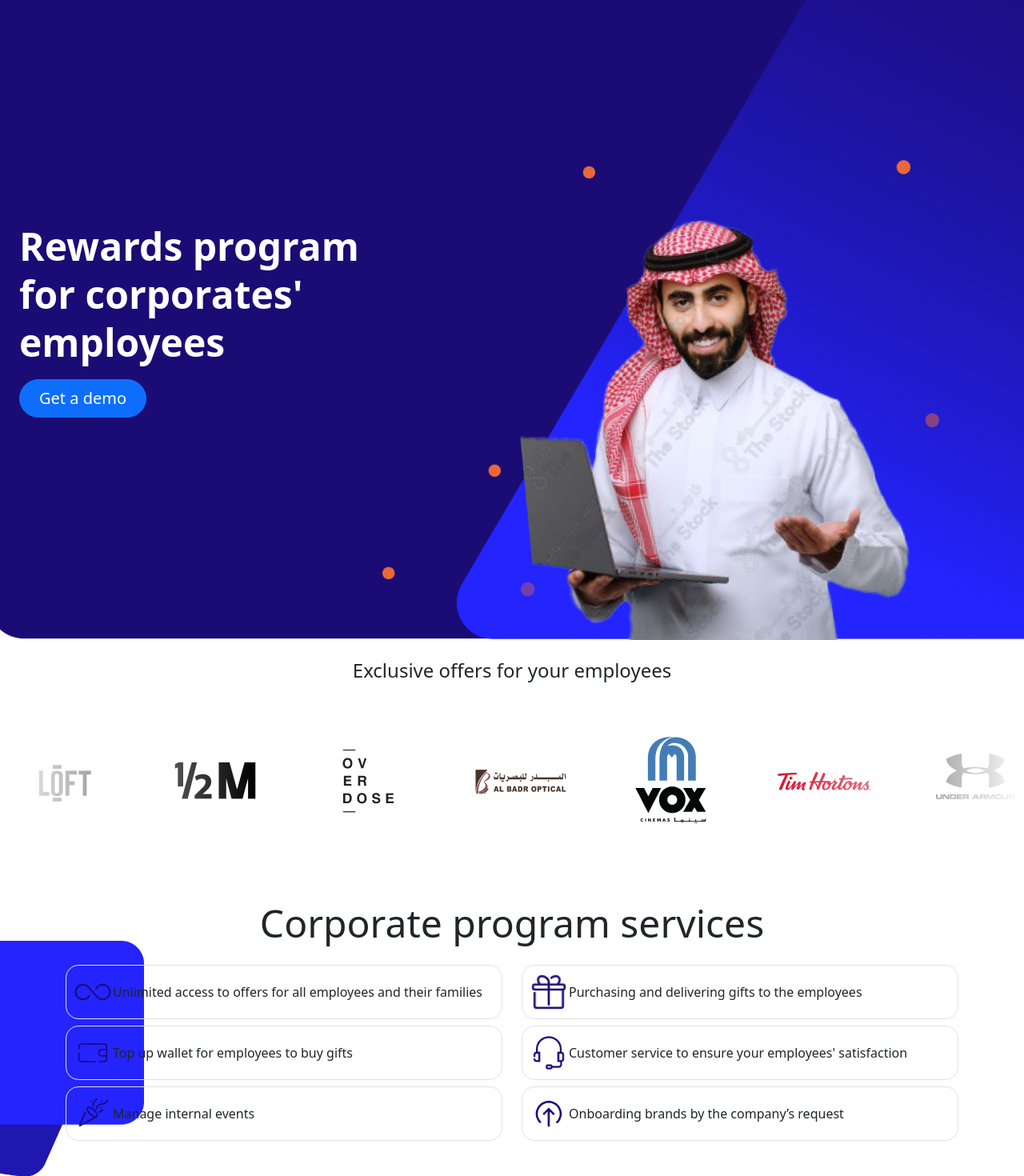
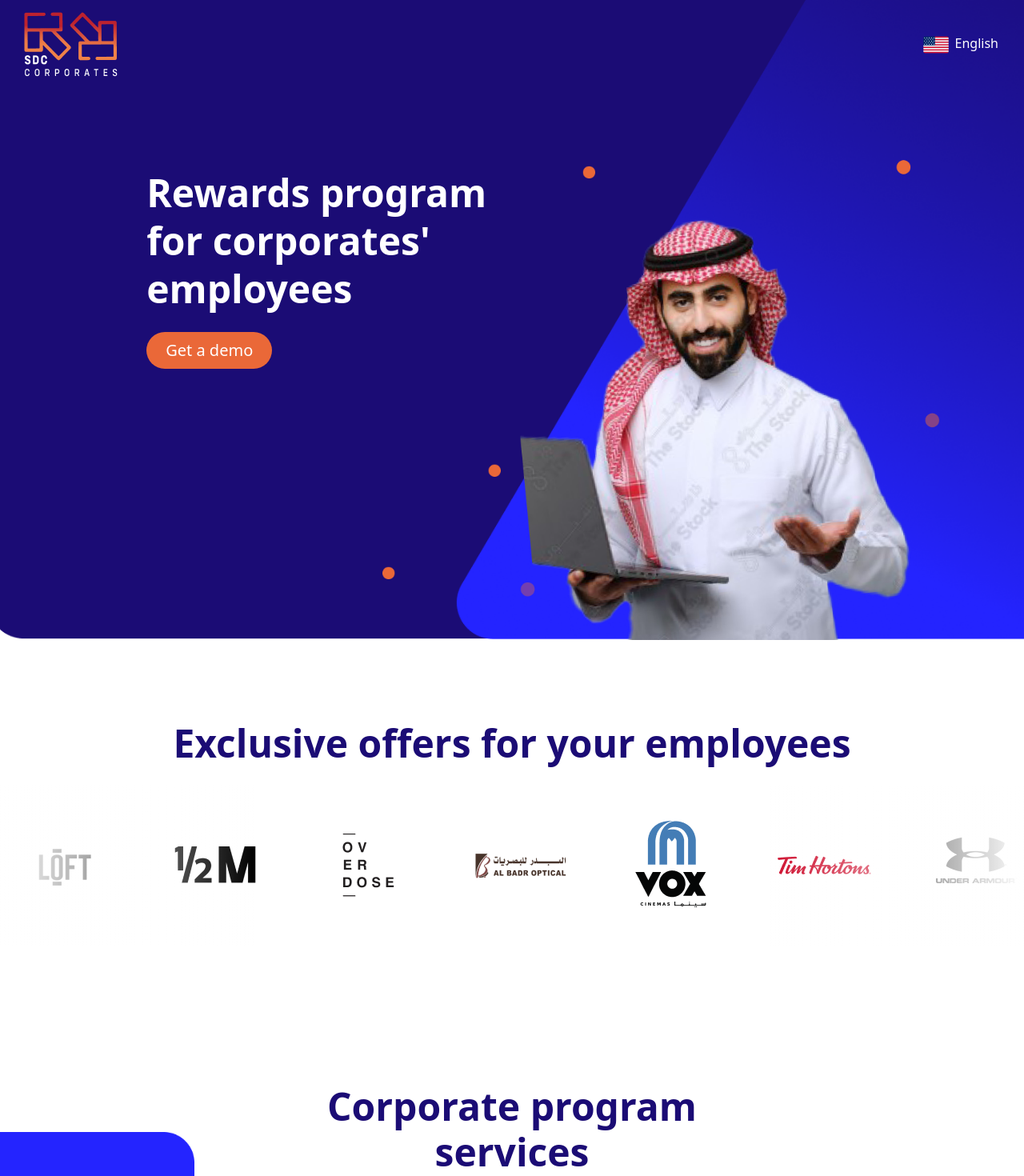
Before and after one commit to mercurystudio99/corporates, a Vue app: page / in a window 1280 px wide. Shown: the top 1470 px of the page at 80% size. Built offline with nearby package versions, Linux system fonts and the light colour scheme.

Commit message:
minor change

```diff
--- a/src/components/Landing.vue
+++ b/src/components/Landing.vue
@@ -9,25 +9,36 @@
 
 <template>
   <div>
+    <!-- hero section -->
+    <section>
       <div class="position-relative">
-      <div class="bg-image px-4 position-relative d-flex align-items-center"
+        <div class="bg-image px-4 position-relative"
           style="background-image: url('assets/images/hero.png'); background-size: cover; background-position: bottom; height: 100vh;">
-        <div class="col-lg-6" style="z-index: 3">
+          <div class="d-flex justify-content-between align-items-center">
+            <img src="../../public/assets/images/logo.png"/>
+            <div class="d-block">
+              <img src="../../public/assets/images/flag_us.png"/><span class="mx-2 text-white">English</span>
+            </div>
+          </div>
+          <div class="container my-100 mx-10">
+            <div class="col-lg-6 px-4" style="z-index: 3">
               <h2 class="display-5 fw-bold lh-1 mb-3 text-white lh-sm">Rewards program<br /> for corporates'<br /> employees</h2>
-          <div class="d-grid gap-2 d-md-flex justify-content-md-start">
-            <button type="button" class="btn btn-primary btn-lg px-4 me-md-2 rounded-pill">Get a demo</button>
+              <div class="d-grid gap-2 d-md-flex justify-content-md-start my-4">
+                <button type="button" class="btn btn-primary btn-lg px-4 me-md-2 rounded-pill bg-secondary-normal border-0">Get a demo</button>
+              </div>
             </div>
           </div>
           <div class="position-absolute bottom-0" style="right:8%">
-          <img width="700px" src="../../public/assets/images/service.png" class="d-block " loading="lazy">
+            <img width="700" src="../../public/assets/images/service.png" class="d-block " loading="lazy">
           </div>
         </div>
       </div>
+    </section>
 
     <!-- offers section -->
     <section>
-      <div class="position-relative">
-        <h4 class="text-center my-4">Exclusive offers for your employees</h4>
+      <div class="position-relative my-100">
+        <h2 class="my-4 display-5 text-center text-primary-thick fw-bold">Exclusive offers for your employees</h2>
         <!-- Carousel -->
         <div class="slider">
           <div class="slide-track">
@@ -93,63 +104,63 @@
         <div class="container">
           <div class="row justify-content-md-center">
             <div class="col-12 col-md-10 col-lg-8 col-xl-7 col-xxl-6">
-              <h2 class="mb-4 display-5 text-center">Corporate program services</h2>
+              <h2 class="my-4 display-5 text-center text-primary-thick fw-bold">Corporate program services</h2>
             </div>
           </div>
         </div>
 
         <div class="container overflow-hidden">
-          <div class="row gx-4 gy-2">
-            <div class="col-6 align-self-center">
-              <div class="border border-1 rounded-4 p-2">
+          <div class="row gx-4 gy-2 my-4">
+            <div class="col-6">
+              <div class="border border-1 border-primary-thick rounded-4 p-2 bg-white">
                 <div class="d-flex justify-content-start align-items-center">
                   <img src="../../public/assets/images/icon_infinite_dark.png" width="50" height="50" />
-                  <span>Unlimited access to offers for all employees and their families</span>
+                  <span class="mx-2">Unlimited access to offers for all employees and their families</span>
                 </div>
               </div>
             </div>
 
-            <div class="col-6 align-self-center">
-              <div class="border border-1 rounded-4 p-2">
+            <div class="col-6">
+              <div class="border border-1 border-primary-thick rounded-4 p-2 bg-white">
                 <div class="d-flex justify-content-start align-items-center">
                   <img src="../../public/assets/images/icon_gift_dark.png" width="50" height="50" />
-                  <span>Purchasing and delivering gifts to the employees</span>
+                  <span class="mx-2">Purchasing and delivering gifts to the employees</span>
                 </div>
               </div>
             </div>
 
-            <div class="col-6 align-self-center">
-              <div class="border border-1 rounded-4 p-2">
+            <div class="col-6">
+              <div class="border border-1 border-primary-thick rounded-4 p-2 bg-white">
                 <div class="d-flex justify-content-start align-items-center">
                   <img src="../../public/assets/images/icon_wallet_dark.png" width="50" height="50" />
-                  <span>Top up wallet for employees to buy gifts</span>
+                  <span class="mx-2">Top up wallet for employees to buy gifts</span>
                 </div>
               </div>
             </div>
 
-            <div class="col-6 align-self-center">
-              <div class="border border-1 rounded-4 p-2">
+            <div class="col-6">
+              <div class="border border-1 border-primary-thick rounded-4 p-2 bg-white">
                 <div class="d-flex justify-content-start align-items-center">
                   <img src="../../public/assets/images/icon_tool_dark.png" width="50" height="50" />
-                  <span>Customer service to ensure your employees' satisfaction</span>
+                  <span class="mx-2">Customer service to ensure your employees' satisfaction</span>
                 </div>
               </div>
             </div>
 
-            <div class="col-6 align-self-center">
-              <div class="border border-1 rounded-4 p-2">
+            <div class="col-6">
+              <div class="border border-1 border-primary-thick rounded-4 p-2 bg-white">
                 <div class="d-flex justify-content-start align-items-center">
                   <img src="../../public/assets/images/icon_congrat_dark.png" width="50" height="50" />
-                  <span>Manage internal events</span>
+                  <span class="mx-2">Manage internal events</span>
                 </div>
               </div>
             </div>
 
-            <div class="col-6 align-self-center">
-              <div class="border border-1 rounded-4 p-2">
+            <div class="col-6">
+              <div class="border border-1 border-primary-thick rounded-4 p-2 bg-white">
                 <div class="d-flex justify-content-start align-items-center">
                   <img src="../../public/assets/images/icon_upload_dark.png" width="50" height="50" />
-                  <span>Onboarding brands by the company’s request</span>
+                  <span class="mx-2">Onboarding brands by the company’s request</span>
                 </div>
               </div>
             </div>
@@ -164,13 +175,13 @@
     <section>
       <div class="container">
         <div class="row justify-content-md-center">
-          <div class="col-12 col-md-10 col-lg-8 col-xl-7 col-xxl-6">
-            <h2 class="mb-4 display-5 text-center">App with your company identity</h2>
+          <div class="col-12">
+            <h2 class="my-4 display-5 text-center text-primary-thick fw-bold">App with your company identity</h2>
           </div>
         </div>
       </div>
 
-      <div class="d-flex overflow-auto px-4">
+      <div class="d-flex overflow-auto px-4 my-4">
         <div class="mx-4">
           <img src="../../public/assets/images/phone1.png" height="500"/>
         </div>
@@ -190,9 +201,9 @@
     </section>
 
     <!-- companies section -->
-    <section>
+    <section class="my-100">
       <div class="position-relative">
-        <h4 class="text-center my-4">Companies that trust us</h4>
+        <h2 class="my-4 display-5 text-center text-primary-thick fw-bold">Companies that trust us</h2>
         <!-- Carousel -->
         <div class="slider">
           <div class="slide-track">
@@ -262,13 +273,13 @@
       <div class="position-relative">
         <div class="container">
           <div class="row justify-content-md-center">
-            <div class="col-12 col-md-10 col-lg-8 col-xl-7 col-xxl-6">
-              <h2 class="my-4 display-5 text-center">App Features</h2>
+            <div class="col-12">
+              <h2 class="my-4 display-5 text-center text-primary-thick fw-bold">App Features</h2>
             </div>
           </div>
         </div>
 
-        <div id="carouselFeatureIndicators" class="carousel slide" data-bs-ride="carousel">
+        <div id="carouselFeatureIndicators" class="carousel slide my-4" data-bs-ride="carousel">
           <div class="carousel-indicators">
             <div data-bs-target="#carouselFeatureIndicators" data-bs-slide-to="0" class="active rounded-circle" aria-current="true" aria-label="Slide 1"></div>
             <div data-bs-target="#carouselFeatureIndicators" data-bs-slide-to="1" class="rounded-circle" aria-label="Slide 2"></div>
@@ -280,7 +291,7 @@
                   <div class="row">
                     <div class="col">
                       <div class="mx-auto w-50">
-                        <div class="bg-dark rounded-4 p-4 mx-4">
+                        <div class="bg-primary-thick rounded-4 p-4 mx-4">
                             <img src="../../public/assets/images/icon_infinite_light.png" width="100%" height="100%" />
                         </div>
                         <h5 class="text-center my-4">Unlimited Discounts and offers</h5>
@@ -288,7 +299,7 @@
                     </div>
                     <div class="col">
                       <div class="mx-auto w-50">
-                        <div class="bg-dark rounded-4 p-4 mx-4">
+                        <div class="bg-primary-normal rounded-4 p-4 mx-4">
                             <img src="../../public/assets/images/icon_phone_light.png" width="100%" height="100%" />
                         </div>
                         <h5 class="text-center my-4">Brands information</h5>
@@ -296,7 +307,7 @@
                     </div>
                     <div class="col">
                       <div class="mx-auto w-50">
-                        <div class="bg-dark rounded-4 p-4 mx-4">
+                        <div class="bg-primary-thin rounded-4 p-4 mx-4">
                             <img src="../../public/assets/images/icon_clock_light.png" width="100%" height="100%" />
                         </div>
                         <h5 class="text-center my-4">Track your savings</h5>
@@ -313,7 +324,7 @@
                   <div class="row">
                     <div class="col">
                       <div class="mx-auto w-50">
-                        <div class="bg-dark rounded-4 p-4 mx-4">
+                        <div class="bg-primary-thin rounded-4 p-4 mx-4">
                             <img src="../../public/assets/images/icon_clock_light.png" width="100%" height="100%" />
                         </div>
                         <h5 class="text-center my-4">Track your savings</h5>
@@ -321,7 +332,7 @@
                     </div>
                     <div class="col">
                       <div class="mx-auto w-50">
-                        <div class="bg-dark rounded-4 p-4 mx-4">
+                        <div class="bg-primary-thick rounded-4 p-4 mx-4">
                             <img src="../../public/assets/images/icon_wallet_light.png" width="100%" height="100%" />
                         </div>
                         <h5 class="text-center my-4">Discounts, Guaranteed</h5>
@@ -329,7 +340,7 @@
                     </div>
                     <div class="col">
                       <div class="mx-auto w-50">
-                        <div class="bg-dark rounded-4 p-4 mx-4">
+                        <div class="bg-primary-normal rounded-4 p-4 mx-4">
                             <img src="../../public/assets/images/icon_star_light.png" width="100%" height="100%" />
                         </div>
                         <h5 class="text-center my-4">Points on every transaction</h5>
@@ -346,12 +357,12 @@
     </section>
 
     <!-- event section -->
-    <section>
+    <section class="my-100">
       <div class="position-relative">
         <div class="container">
           <div class="row justify-content-md-center">
             <div class="col-12 col-md-10 col-lg-8 col-xl-7 col-xxl-6">
-              <h2 class="my-4 display-5 text-center">Previous Events</h2>
+              <h2 class="my-4 display-5 text-center text-primary-thick fw-bold">Previous Events</h2>
             </div>
           </div>
         </div>
@@ -414,8 +425,8 @@
       <div class="position-relative">
         <div class="container">
           <div class="row justify-content-md-center">
-            <div class="col-12 col-md-10 col-lg-8 col-xl-7 col-xxl-6">
-              <h2 class="my-4 display-5 text-center">This is What Our Clients said</h2>
+            <div class="col-12">
+              <h2 class="my-4 display-5 text-center text-primary-thick fw-bold">This is What Our Clients said</h2>
             </div>
           </div>
         </div>
@@ -423,24 +434,24 @@
         <div class="container overflow-hidden pb-4">
           <div class="row gx-4">
             <div class="col-4 align-self-center">
-              <div class="bg-white rounded-4 p-2">
+              <div class="bg-white rounded-4 p-3">
                 <img src="../../public/assets/images/symbol.png" />
-                <p>Lorem ipsum dolor sit amet, consectetur adipiscing elit, sed do eiusmod tempor incididunt ut labore. Lorem ipsum dolor sit amet, consectetur</p>
-                <h5 class="fw-bold lh-1 mb-3">Katie Simpson</h5>
+                <p class="my-4">Lorem ipsum dolor sit amet, consectetur adipiscing elit, sed do eiusmod tempor incididunt ut labore. Lorem ipsum dolor sit amet, consectetur</p>
+                <h5 class="fw-bold text-primary-thin lh-1 mb-3">Katie Simpson</h5>
               </div>
             </div>
             <div class="col-4 align-self-center">
-              <div class="bg-white rounded-4 p-2">
+              <div class="bg-white rounded-4 p-3">
                 <img src="../../public/assets/images/symbol.png" />
-                <p>Lorem ipsum dolor sit amet, consectetur adipiscing elit, sed do eiusmod tempor incididunt ut labore. Lorem ipsum dolor sit amet, consectetur</p>
-                <h5 class="fw-bold lh-1 mb-3">Marie Ulfa</h5>
+                <p class="my-4">Lorem ipsum dolor sit amet, consectetur adipiscing elit, sed do eiusmod tempor incididunt ut labore. Lorem ipsum dolor sit amet, consectetur</p>
+                <h5 class="fw-bold text-primary-thin lh-1 mb-3">Marie Ulfa</h5>
               </div>
             </div>
             <div class="col-4 align-self-center">
-              <div class="bg-white rounded-4 p-2">
+              <div class="bg-white rounded-4 p-3">
                 <img src="../../public/assets/images/symbol.png" />
-                <p>Lorem ipsum dolor sit amet, consectetur adipiscing elit, sed do eiusmod tempor incididunt ut labore. Lorem ipsum dolor sit amet, consectetur</p>
-                <h5 class="fw-bold lh-1 mb-3">Richard Blok</h5>
+                <p class="my-4">Lorem ipsum dolor sit amet, consectetur adipiscing elit, sed do eiusmod tempor incididunt ut labore. Lorem ipsum dolor sit amet, consectetur</p>
+                <h5 class="fw-bold text-primary-thin lh-1 mb-3">Richard Blok</h5>
               </div>
             </div>
 
@@ -450,7 +461,7 @@
     </section>
 
     <!-- form section -->
-    <section class="my-4">
+    <section class="my-100">
       <div class="container bg-image px-4 position-relative d-flex align-items-center rounded-4"
         style="background-image: url('assets/images/bg_form.png'); background-size: cover; background-position: bottom;">
         <div class="container col-xxl-8 px-4 py-3">
@@ -470,7 +481,7 @@
                   <input type="text" class="form-control rounded-pill" placeholder="Company name">
                 </div>
                 <div class="d-grid mx-2">
-                  <button class="btn btn-primary rounded-pill" type="button">Submit</button>
+                  <button class="btn btn-primary rounded-pill bg-secondary-normal border-0" type="button">Submit</button>
                 </div>
               </div>
             </div>
@@ -491,7 +502,7 @@
             <img src="../../public/assets/images/logo_dark.png"/>
           </div>
           <div class="col-3">
-            <p class="mx-1">Follow Us</p>
+            <p class="mx-1 fw-bold text-primary-thick">Follow Us</p>
             <div class="d-flex flex-wrap">
               <div class="border border-1 rounded-circle mx-1">
                 <img src="../../public/assets/images/contact_facebook.png" />
@@ -511,11 +522,11 @@
             </div>
           </div>
           <div class="col-3">
-            <p class="mx-1">Call Us</p>
-            <p class="mx-1">920026612 / 0580033345</p>
+            <p class="mx-1 fw-bold text-primary-thick">Call Us</p>
+            <p class="mx-1 text-primary-thick">920026612 / 0580033345</p>
           </div>
           <div class="col-3">
-            <p class="mx-1">Download the app</p>
+            <p class="mx-1 fw-bold text-primary-thick">Download the app</p>
             <div class="d-flex flex-wrap">
               <img src="../../public/assets/images/download_appgallery.png" class="mx-1"/>
               <img src="../../public/assets/images/download_appstore.png" class="mx-1"/>
@@ -529,6 +540,38 @@
 </template>
 
 <style scoped>
+.my-100 {
+  margin-top: 100px;
+  margin-bottom: 100px;
+}
+.mx-10 {
+  margin-left: 10%;
+  margin-right: 10%;
+}
+.border-primary-thick {
+  border-color: #1B0C75 !important;
+}
+.text-primary-thin {
+  color: #2424FF;
+}
+.text-primary-normal {
+  color: #1F17AF;
+}
+.text-primary-thick {
+  color: #1B0C75;
+}
+.bg-primary-thin {
+  background-color: #2424FF;
+}
+.bg-primary-normal {
+  background-color: #1F17AF;
+}
+.bg-primary-thick {
+  background-color: #1B0C75;
+}
+.bg-secondary-normal {
+  background-color: #EA6838;
+}
 .slider {
   position: relative;
   width: 100%;
@@ -605,6 +648,6 @@
   background-color: gray;
 }
 .carousel-indicators .active {
-  background-color: orange;
+  background-color: #EA6838;
 }
 </style>
```
Also changed, not shown: public/assets/images/flag_us.png (added). Lines whose indentation alone changed are shown as unchanged.
